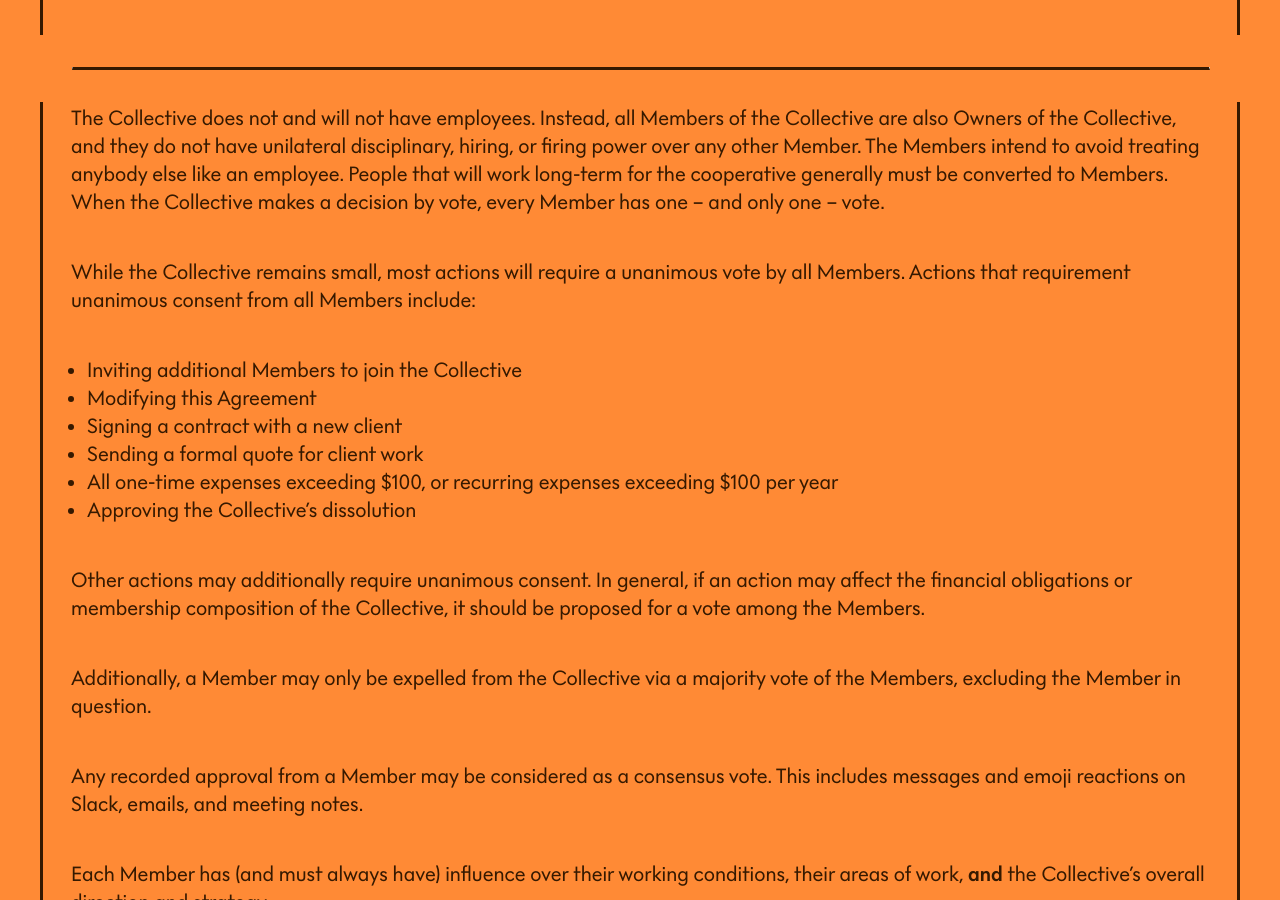
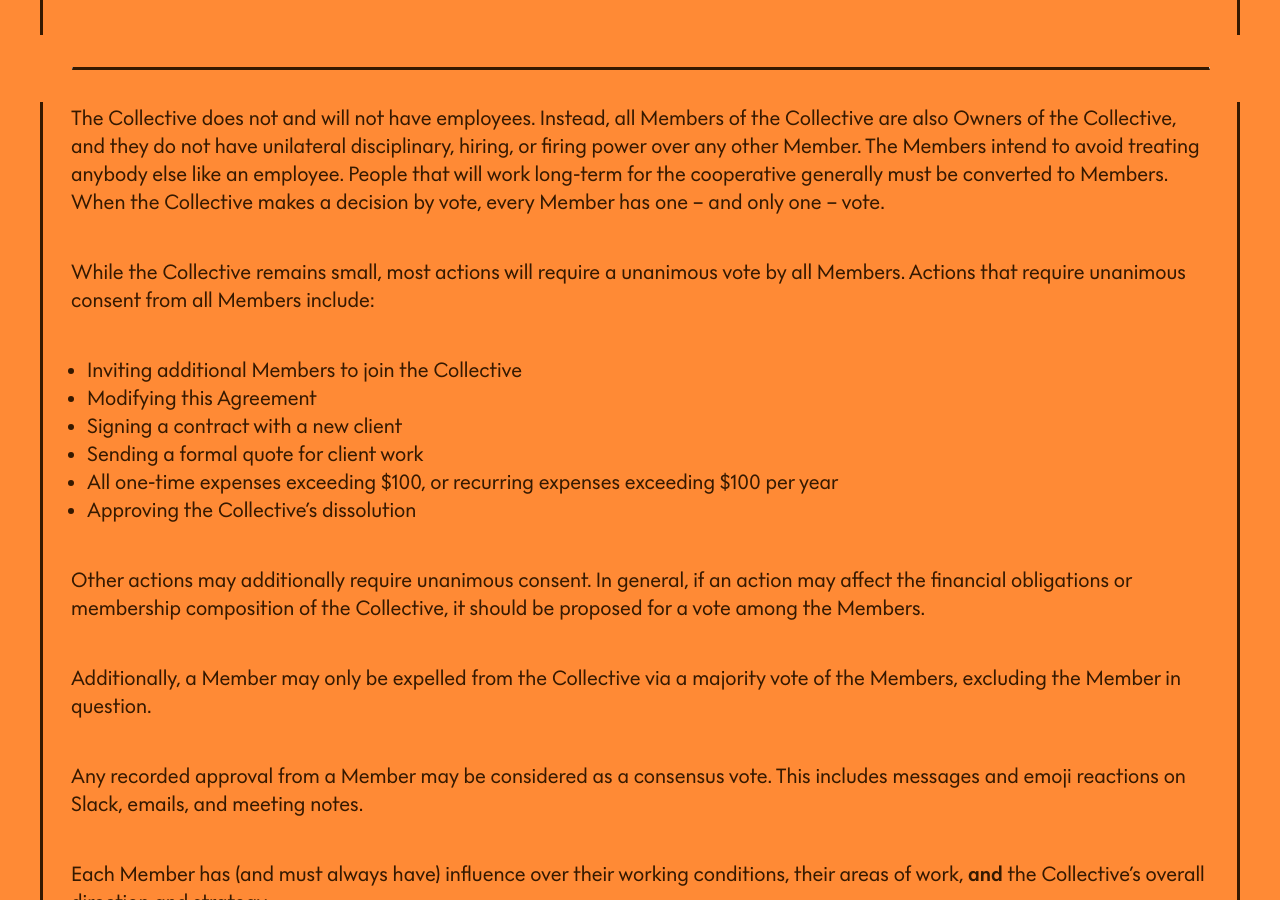
Before and after one commit to handlewithcarecollective/operating-agreement, a Jekyll site: the page built from index.md, in a window 1280 px wide and 900 px high, scrolled down 2659 px. Built offline with Jekyll 4.4.1, drawn with Linux system fonts in a browser that asks for light colours; some web fonts are replaced; our own code applies the rules of GitHub Pages for plain Markdown files.

Commit message:
Fix a typo - requirement -> require

```diff
--- a/index.md
+++ b/index.md
@@ -58,7 +62,7 @@ People that will work long-term for the cooperative generally must be converted
 When the Collective makes a decision by vote, every Member has one -- and only one -- vote.
 
 While the Collective remains small, most actions will require a unanimous vote by all Members.
-Actions that requirement unanimous consent from all Members include:
+Actions that require unanimous consent from all Members include:
 
 - Inviting additional Members to join the Collective
 - Modifying this Agreement
```
Also changed, not shown: other parts of index.md (+4 -0 lines).
